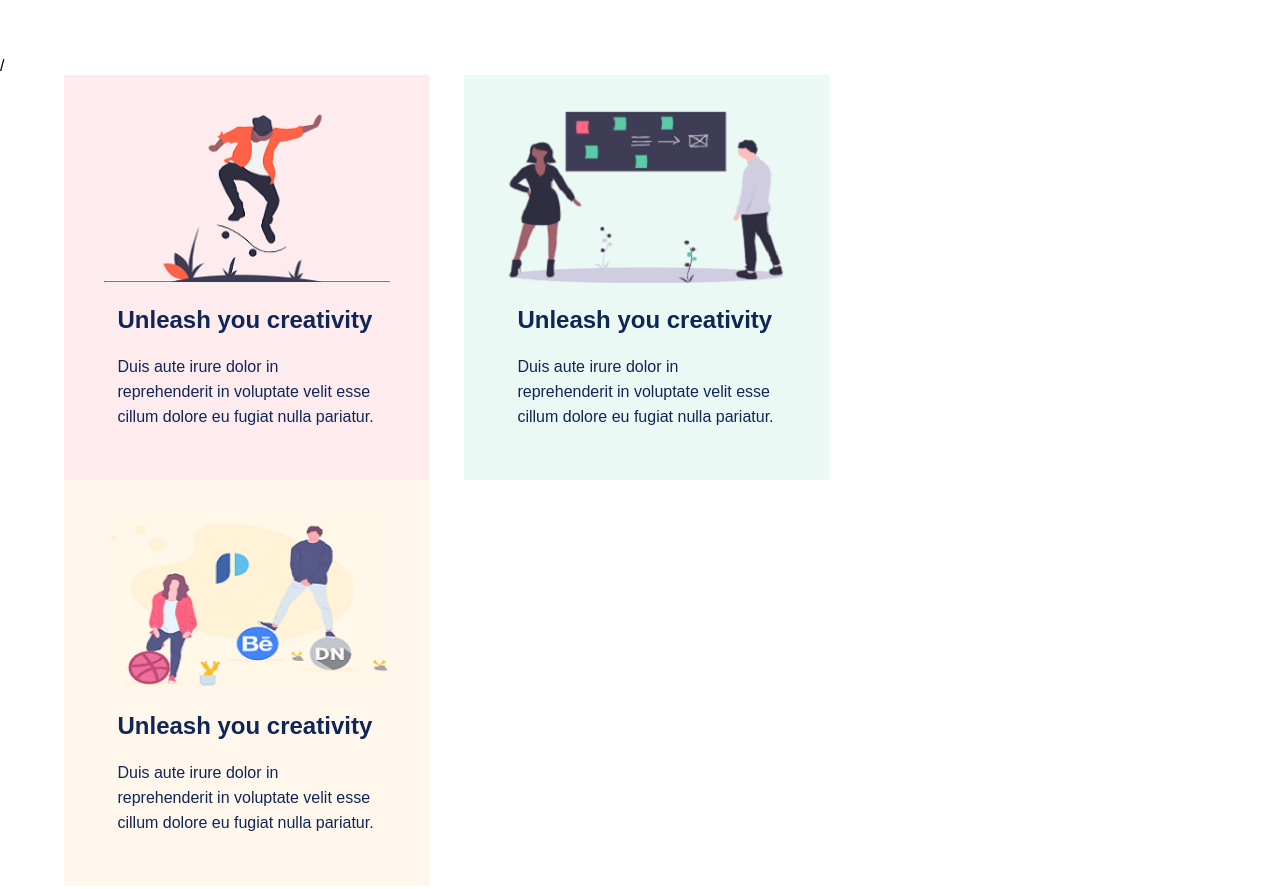
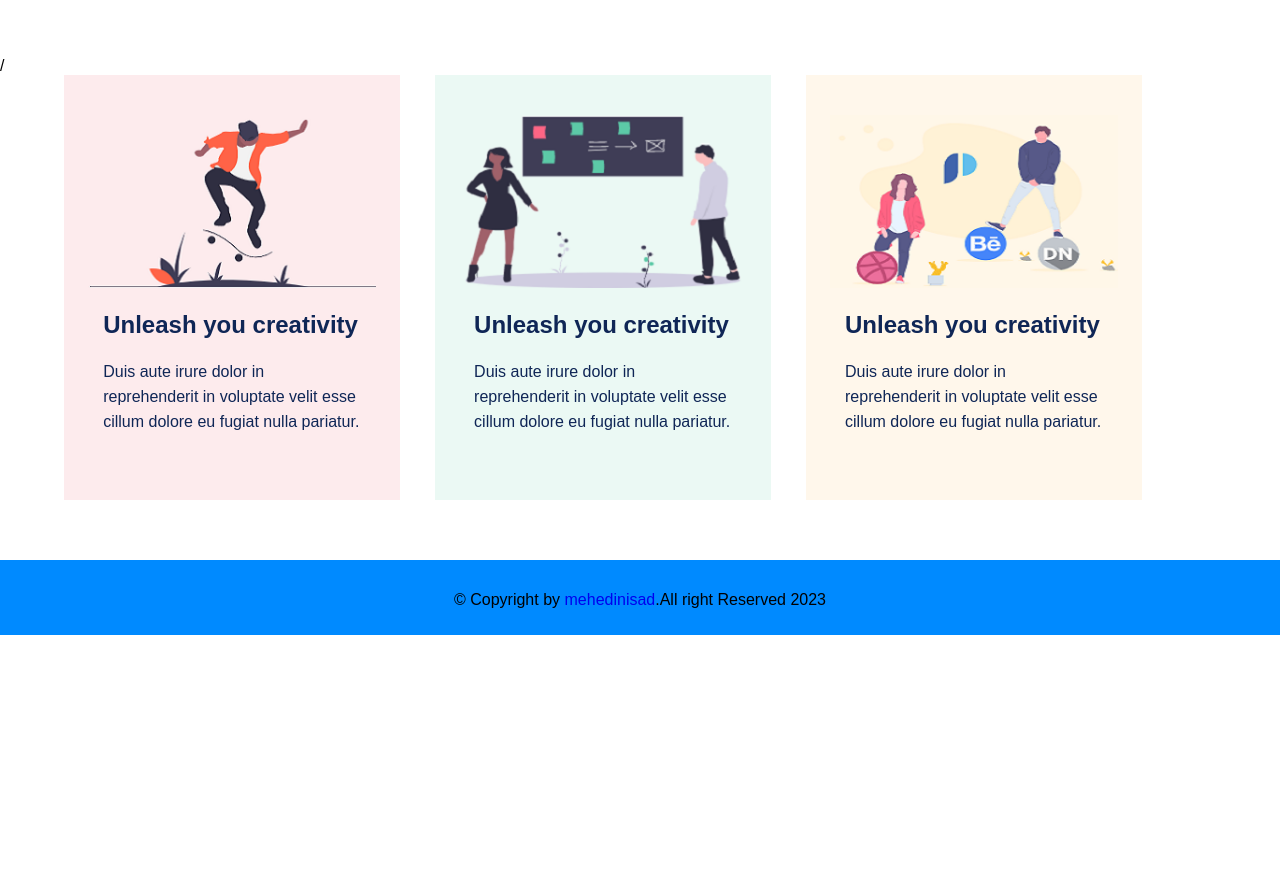
Before and after one commit to mehedinisad1/7-cls-03-3-23, a plain HTML site: page index.html in a window 1280 px wide. Shown: the part 1053-1942 px from the top of the page. After the commit the page ends 1688 px from the top, so only its background shows below. Drawn offline with Linux system fonts and the light colour scheme.

Commit message:
Update style.css

```diff
--- a/css/style.css
+++ b/css/style.css
@@ -116,10 +116,10 @@ border: 3px solid #eef0f3;}
 }
 .s_color{
      background: #fdebed;
-     padding: 35px 3.34% 35px;
+     padding: 40px 2.1% 50px;
 
      float: left;
-     margin-right: 35px;
+     margin-right: 3%;
 
 }
 .s_color:nth-child(2) {
```
